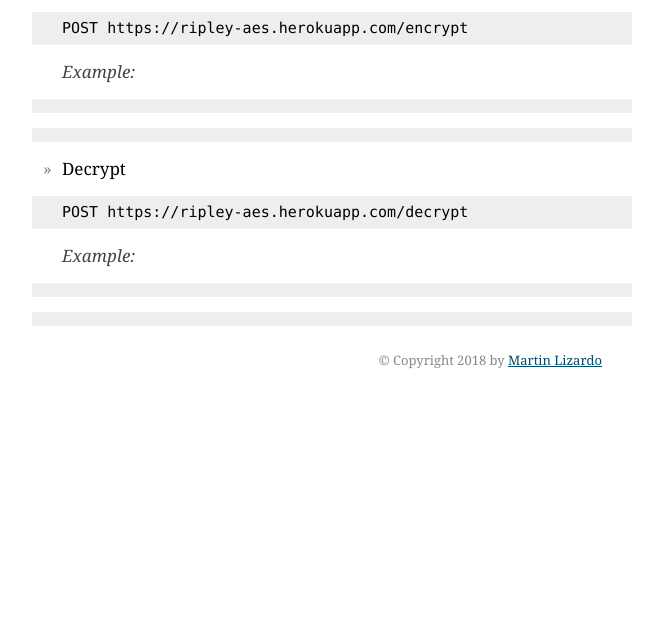
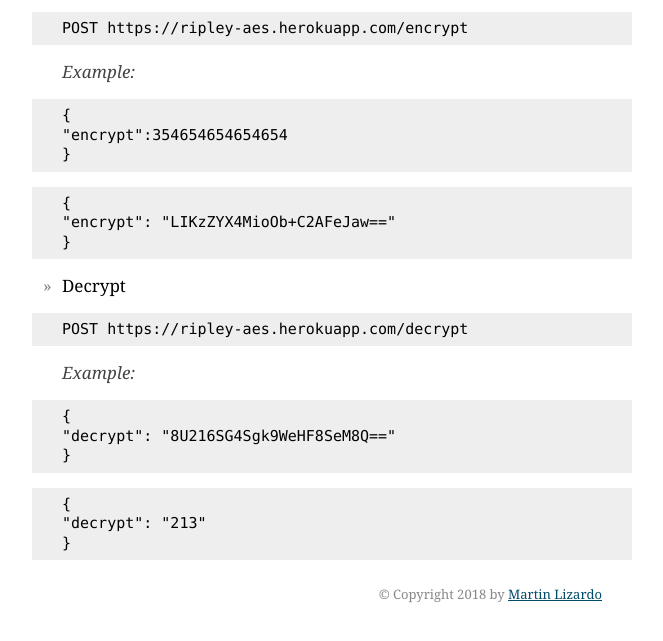
Before and after one commit to martslizardo/aes128, a website: page static/index.html in a window 1280 px wide. Shown: the part 197-838 px from the top of the page, without its empty margins (308-971 px from the left). Before the commit the page ends 800 px from the top, so only its background shows below. Drawn offline with nearby package versions, Linux system fonts and the light colour scheme.

```diff
--- a/static/index.html
+++ b/static/index.html
@@ -24,15 +24,15 @@
           <blockquote>
               Example:
           </blockquote>
-          <pre id=encryptRequest></pre>
-          <pre id=encryptResponse></pre>
+          <pre>{<br>"encrypt":354654654654654</br>}</pre>
+          <pre>{<br>"encrypt": "LIKzZYX4MioOb+C2AFeJaw=="</br>}</pre>
           <li>Decrypt</li>
           <pre>POST https://ripley-aes.herokuapp.com/decrypt</pre>
           <blockquote>
               Example:
           </blockquote>
-          <pre id=decryptRequest></pre>
-          <pre id=decryptResponse></pre>
+          <pre>{<br>"decrypt": "8U216SG4Sgk9WeHF8SeM8Q==" <br>}</pre>
+          <pre>{<br>"decrypt": "213"<br>}</pre>
       </ul>
       <p class=footer>
         &copy; Copyright 2018 by <a href=https://github.com/martslizardo>Martin Lizardo</a>
```
